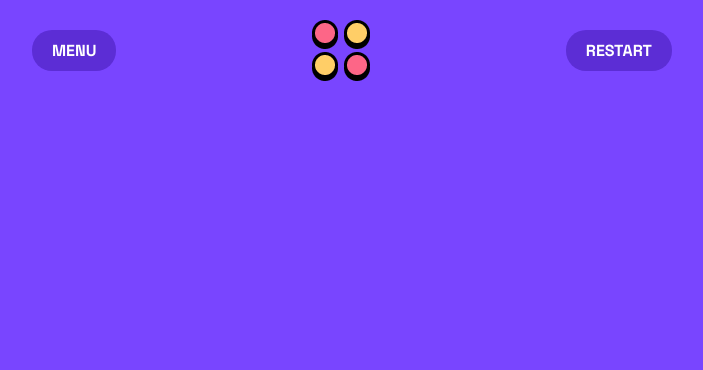
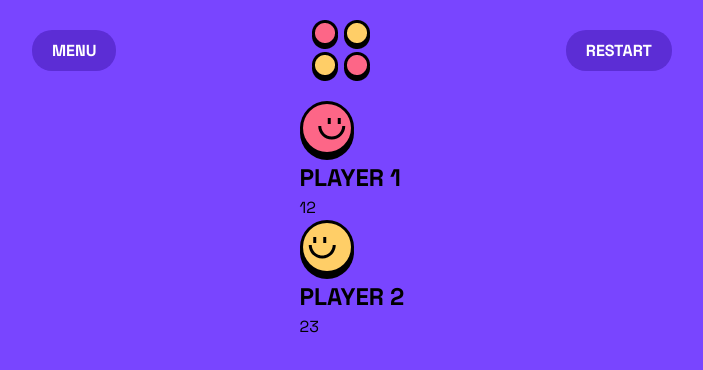
Before and after one commit to mgayvallet/connect-four-games, a plain HTML site: page index.html in a window 1280 px wide. Shown: the whole page, without its empty margins (288-991 px from the left). Drawn offline with Linux system fonts and the light colour scheme.

Commit message:
feat(app) finished 05

```diff
--- a/index.html
+++ b/index.html
@@ -16,6 +16,23 @@
             <button class="headerBtn">RESTART</button>
         </nav>
     </header>
+    <main>
+        <section class="sectionMain">
+            <div>
+                <img src="asset/player-one.svg" alt="">
+                <div>
+                    <h2>PLAYER 1</h2>
+                    <p>12</p>
+                </div>
+            </div>
+            <div>
+                <img src="asset/player-two.svg" alt="">
+                <div>
+                    <h2>PLAYER 2</h2>
+                    <p>23</p>
+                </div>
+            </div>        </section>
+    </main>
     <script src="app.js"></script>
 </body>
 </html>
```
Also changed, not shown: asset/player-one.svg (added), asset/player-two.svg (added).
